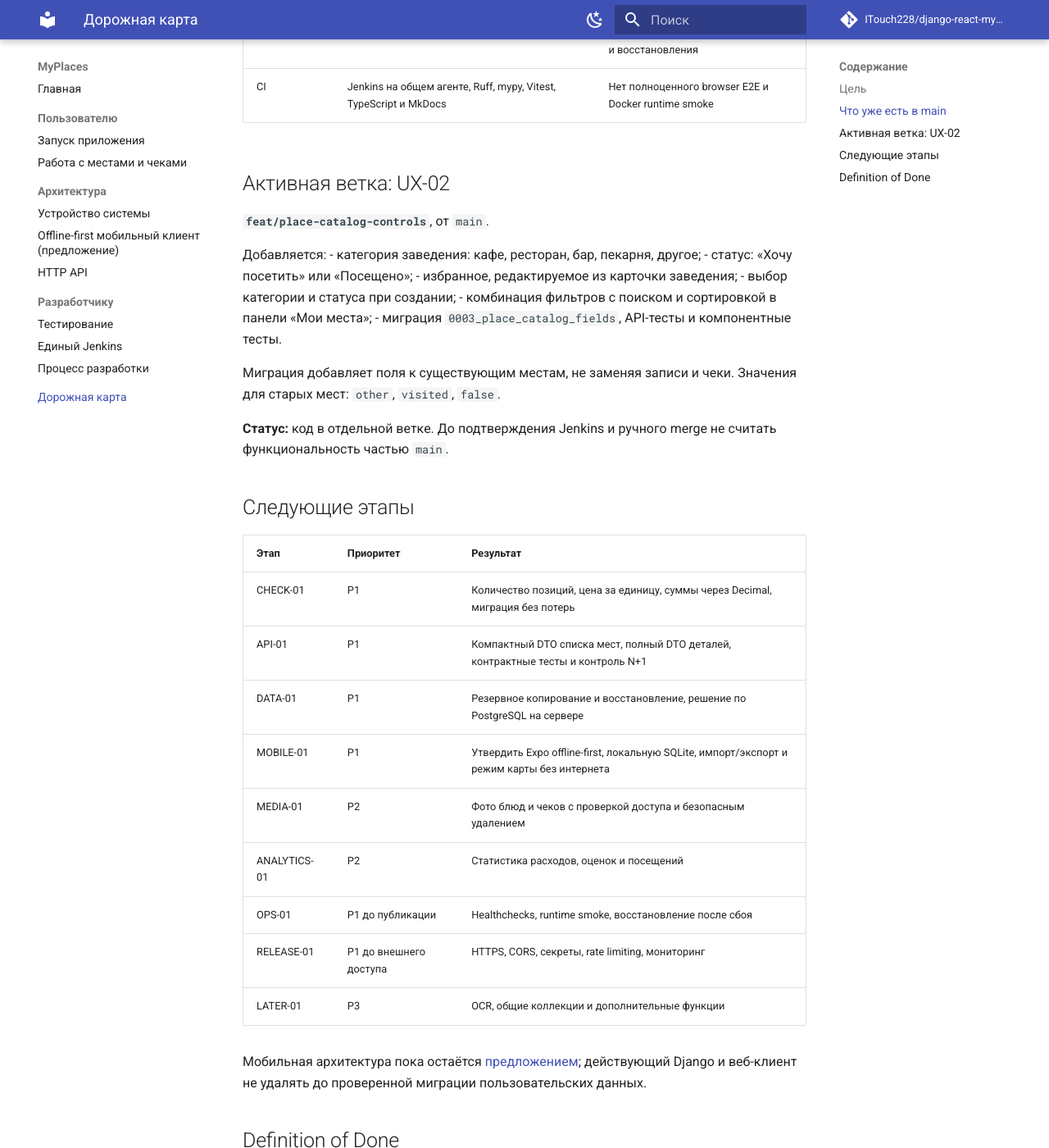
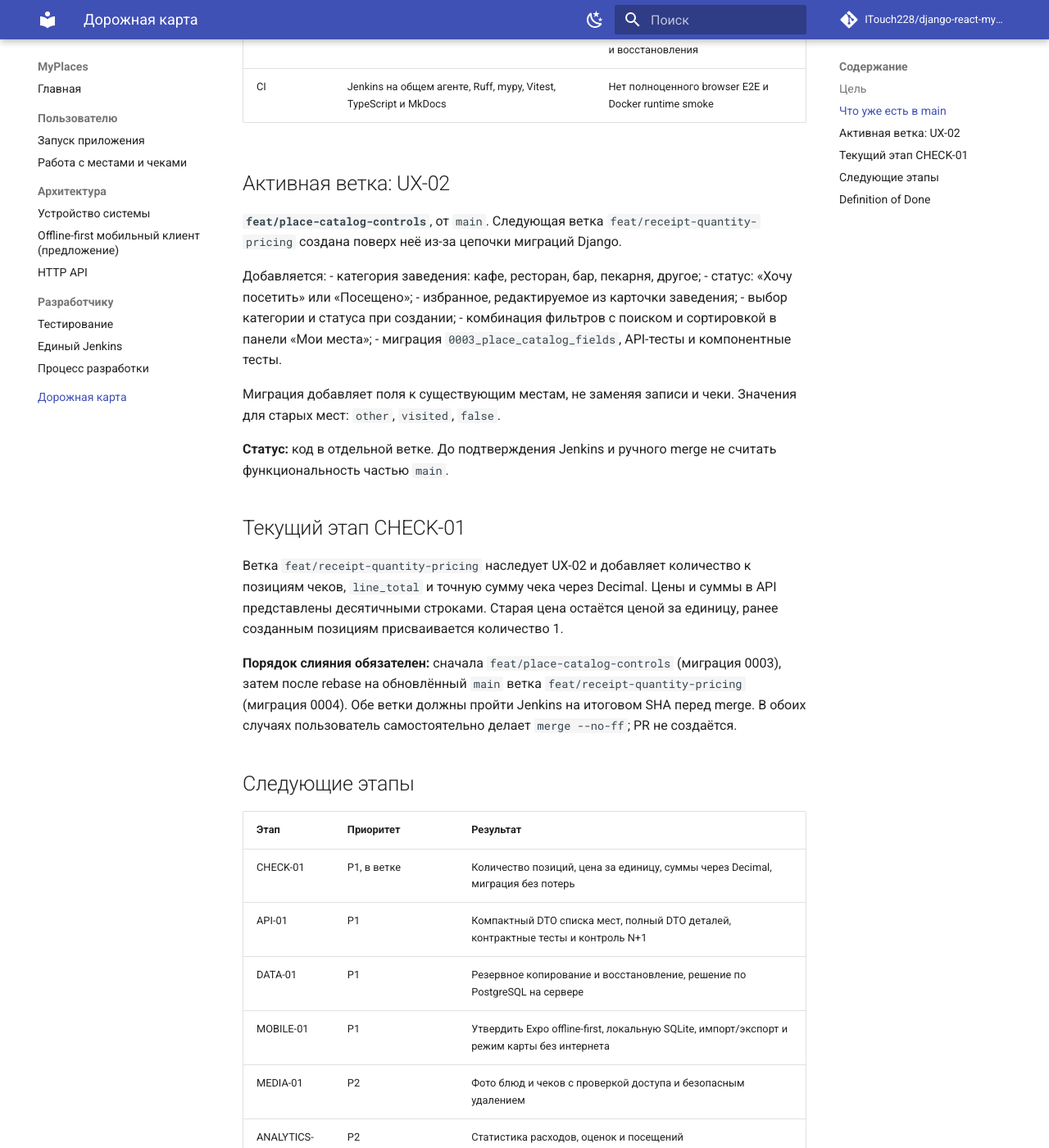
Before and after one commit to ITouch228/django-react-myplaces, an MkDocs documentation site: the page built from docs/roadmap.md, in a window 1280 px wide and 1400 px high, scrolled down 873 px. Shown: the whole window at 82% size. Built offline with MkDocs 1.6.1 and Material for MkDocs 9.7.7, drawn with Linux system fonts in a browser that asks for light colours; comment, search, counter and statistics services are not loaded.

Commit message:
docs(roadmap): define sequential UX-02 and CHECK-01 merge and migration order

```diff
--- a/docs/roadmap.md
+++ b/docs/roadmap.md
@@ -20,7 +20,7 @@
 
 ## Активная ветка: UX-02
 
-**`feat/place-catalog-controls`**, от `main`.
+**`feat/place-catalog-controls`**, от `main`. Следующая ветка `feat/receipt-quantity-pricing` создана поверх неё из-за цепочки миграций Django.
 
 Добавляется:
 - категория заведения: кафе, ресторан, бар, пекарня, другое;
@@ -34,11 +34,17 @@
 
 **Статус:** код в отдельной ветке. До подтверждения Jenkins и ручного merge не считать функциональность частью `main`.
 
+## Текущий этап CHECK-01
+
+Ветка `feat/receipt-quantity-pricing` наследует UX-02 и добавляет количество к позициям чеков, `line_total` и точную сумму чека через Decimal. Цены и суммы в API представлены десятичными строками. Старая цена остаётся ценой за единицу, ранее созданным позициям присваивается количество 1.
+
+**Порядок слияния обязателен:** сначала `feat/place-catalog-controls` (миграция 0003), затем после rebase на обновлённый `main` ветка `feat/receipt-quantity-pricing` (миграция 0004). Обе ветки должны пройти Jenkins на итоговом SHA перед merge. В обоих случаях пользователь самостоятельно делает `merge --no-ff`; PR не создаётся.
+
 ## Следующие этапы
 
 | Этап | Приоритет | Результат |
 | --- | --- | --- |
-| CHECK-01 | P1 | Количество позиций, цена за единицу, суммы через Decimal, миграция без потерь |
+| CHECK-01 | P1, в ветке | Количество позиций, цена за единицу, суммы через Decimal, миграция без потерь |
 | API-01 | P1 | Компактный DTO списка мест, полный DTO деталей, контрактные тесты и контроль N+1 |
 | DATA-01 | P1 | Резервное копирование и восстановление, решение по PostgreSQL на сервере |
 | MOBILE-01 | P1 | Утвердить Expo offline-first, локальную SQLite, импорт/экспорт и режим карты без интернета |
```
